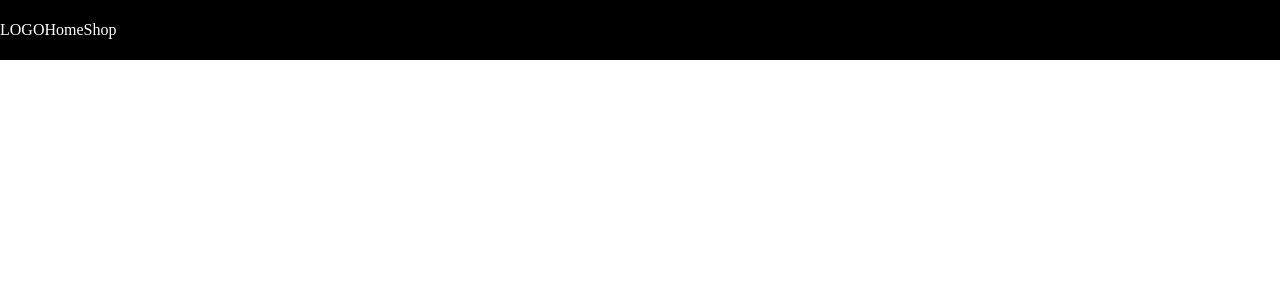
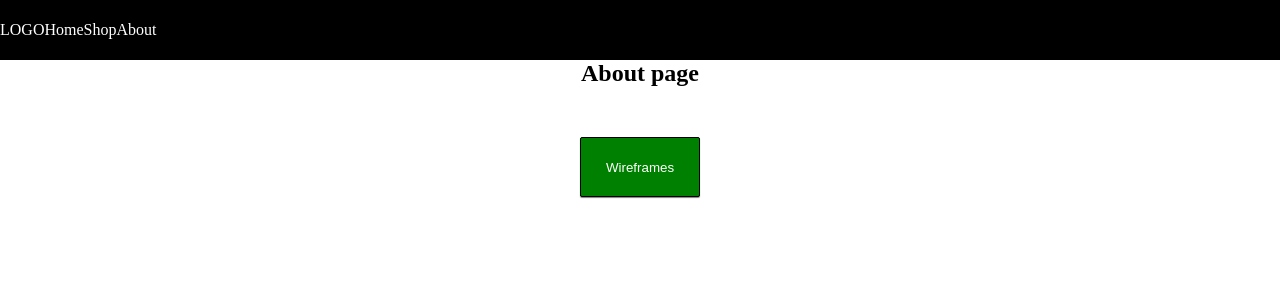
Before and after one commit to klauza/e-newsstand, a React (Create React App) app in the folder client/: page /about in a window 1280 px wide. Shown: the top 300 px of the page. Built offline with nearby package versions, Linux system fonts and the light colour scheme.

Commit message:
create About & About_Wireframes components

```diff
--- a/client/src/App.js
+++ b/client/src/App.js
@@ -7,6 +7,8 @@ import './App.css';
 import Navigation from './layout/Navigation/Navigation';
 import Home from './components/Home';
 import Shop from './components/Shop';
+import About from './components/About';
+import About_Wireframes from './components/About_Wireframes';
 import Item from './components/Item';
 
 function App() {
@@ -18,7 +20,8 @@ function App() {
         <Route exact path="/" component={Home} />
         <Route exact path="/shop" component={Shop} />
         <Route exact path="/shop/item/:item" component={Item} />
-        <Route path="/shop?source=hp" component={Shop} />
+        <Route exact path="/about" component={About} />
+        <Route exact path="/about/wireframes" component={About_Wireframes} />
       </Switch>
     </div>
     </BrowserRouter>
--- /dev/null
+++ b/client/src/components/About.js
@@ -0,0 +1,42 @@
+import React from 'react';
+import { Link } from 'react-router-dom';
+import styled from 'styled-components';
+
+const AboutWrapper = styled.div`
+  h2{
+    text-align: center;
+  }
+
+  a{
+    text-decoration: none;
+    font-family: sans-serif;
+    font-size: 1.05rem;
+
+    button{
+      margin-top: 50px;
+      border: 1px solid black; border-radius: 2px;
+      width: 120px; height: 60px;
+      background: green; color: white;
+      box-shadow: 0px 1px 1px 0 grey;
+      &:hover{
+        cursor: pointer;
+        background: #4DAC27;
+      }
+    }
+
+
+  }
+
+
+`;
+
+const About = () => {
+  return (
+    <AboutWrapper>
+      <h2>About page</h2>
+      <Link exact to="/about/wireframes"><button>Wireframes</button></Link>
+    </AboutWrapper>
+  )
+}
+
+export default About
--- /dev/null
+++ b/client/src/components/About_Wireframes.js
@@ -0,0 +1,15 @@
+import React from 'react';
+import { Link } from 'react-router-dom';
+
+const About_Wireframes = () => {
+
+
+  return (
+    <div>
+      Wireframes page
+      <Link to="/about"><button>Back</button></Link>
+    </div>
+  )
+}
+
+export default About_Wireframes
--- a/client/src/layout/Navigation/Navlinks.js
+++ b/client/src/layout/Navigation/Navlinks.js
@@ -11,6 +11,9 @@ const Navlinks = () => {
       <li>
         <NavLink exact activeClassName="active" to="/shop" className="link">Shop</NavLink>
       </li>
+      <li>
+        <NavLink exact activeClassName="active" to="/about" className="link">About</NavLink>
+      </li>
     </ul>
   )
 }
```
